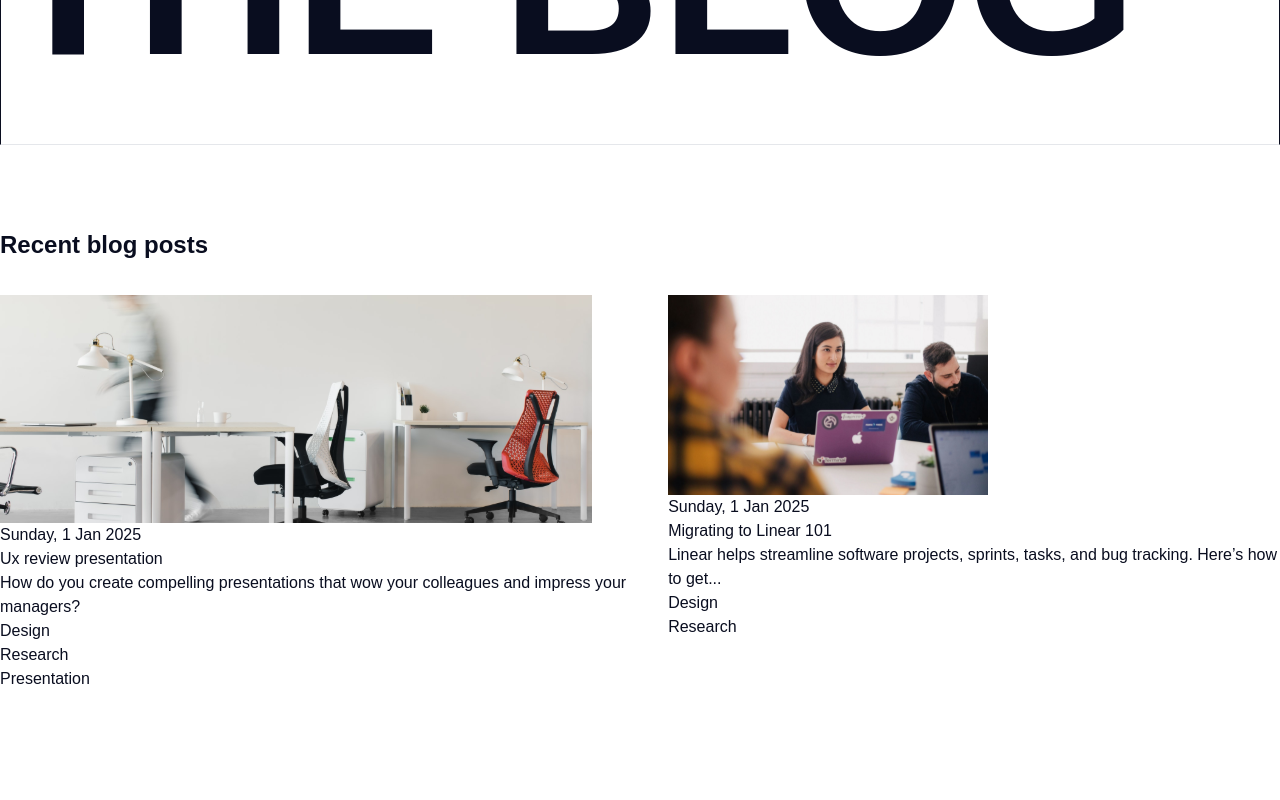
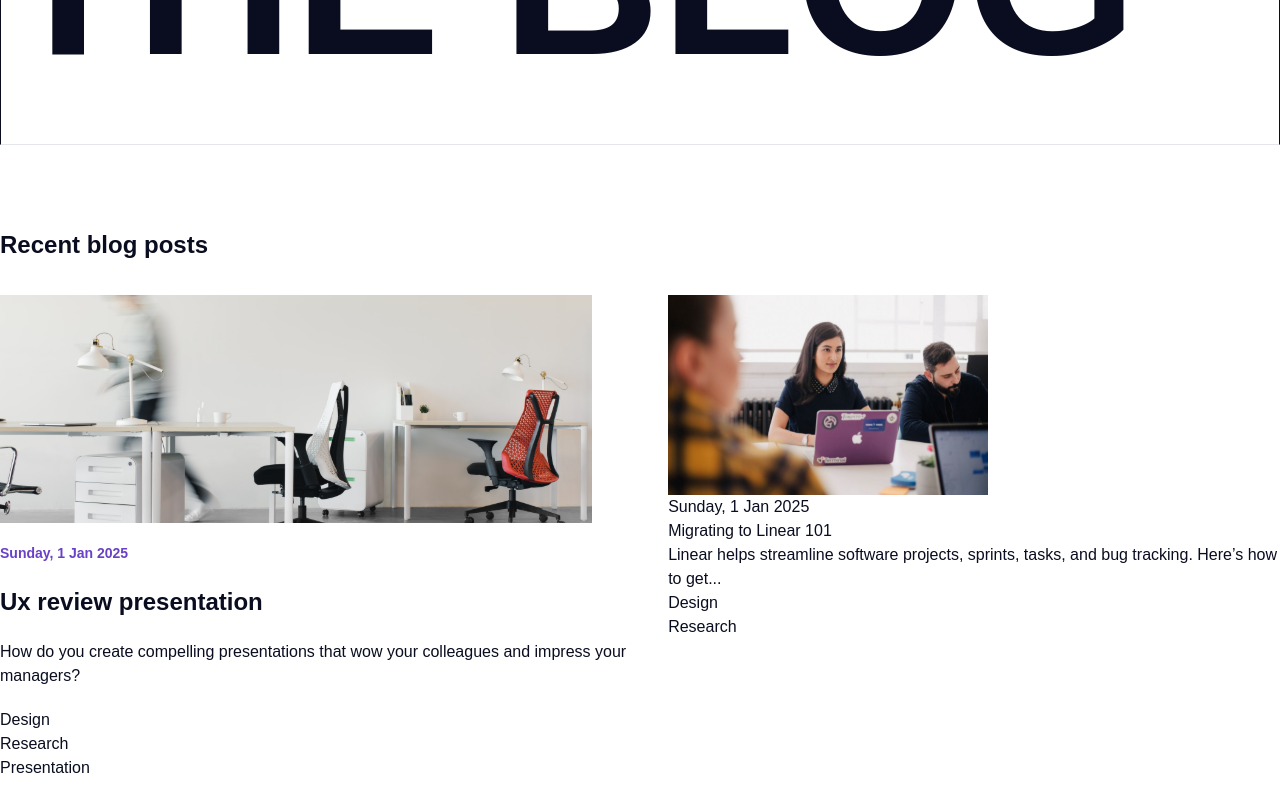
Before and after one commit to 120lennox/blog-frontend, a Next.js app in the folder blog/: page / in a window 1280 px wide. Shown: the part 297-1097 px from the top of the page. Before the commit the page ends 1008 px from the top, so only its background shows below. Built offline with nearby package versions, Linux system fonts and the light colour scheme.

Commit message:
styling recent posts

```diff
--- a/blog/app/components/recentPosts.tsx
+++ b/blog/app/components/recentPosts.tsx
@@ -6,7 +6,7 @@ export default function RecentPost(){
         <div>
             <div className="text-[24px] font-semibold my-[32px]">Recent blog posts</div>
             <div className="flex flex-row gap-4">
-                <div>
+                <div className="min-h-[432] flex flex-col space-y-5">
                     <div>
                         <Image
                             src="/Image_svg.svg"
@@ -15,8 +15,8 @@ export default function RecentPost(){
                             height={228}
                         />
                     </div>
-                    <div>Sunday, 1 Jan 2025</div>
-                    <div>Ux review presentation</div>
+                    <div className="text-[#6941C6] font-semibold text-[14px]">Sunday, 1 Jan 2025</div>
+                    <div className="font-semibold text-[24px]">Ux review presentation</div>
                     <div>How do you create compelling presentations that wow your colleagues and impress your managers?</div>
                     <div>
                         <div>Design</div>
```
